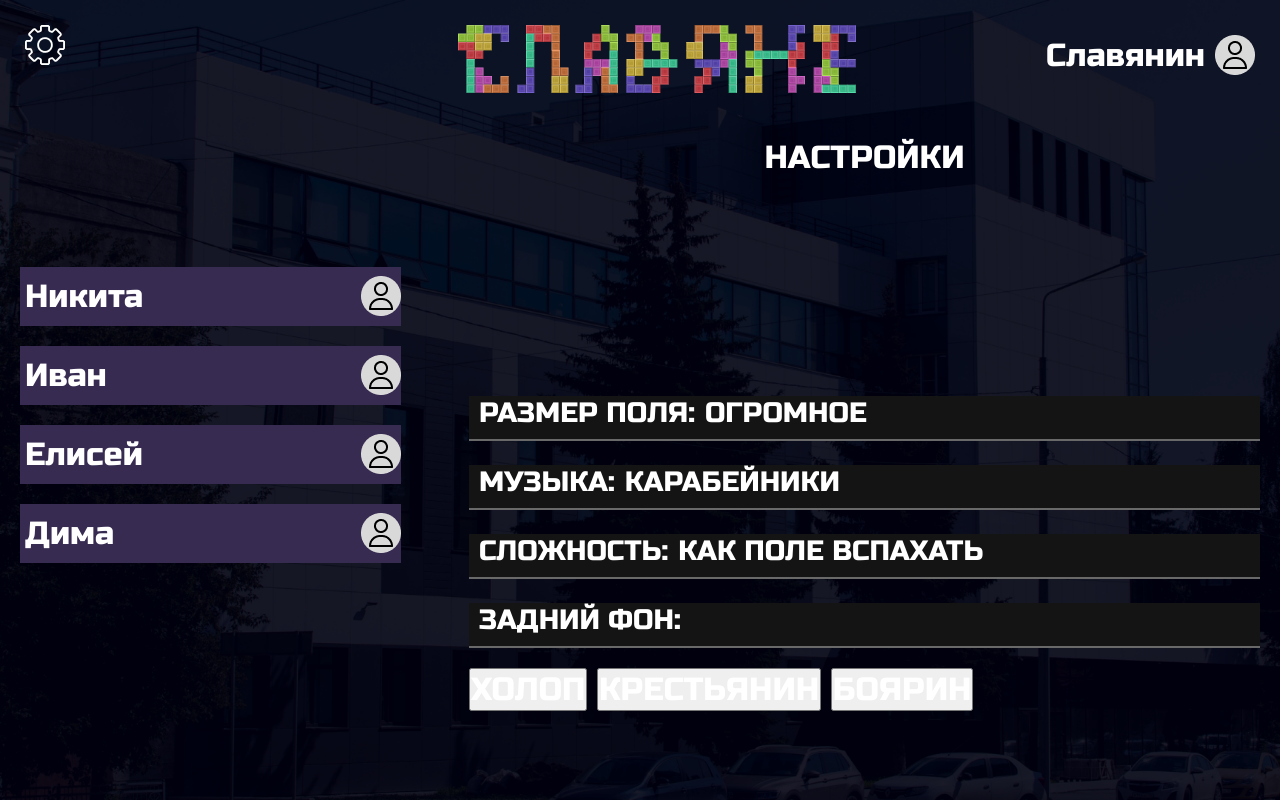
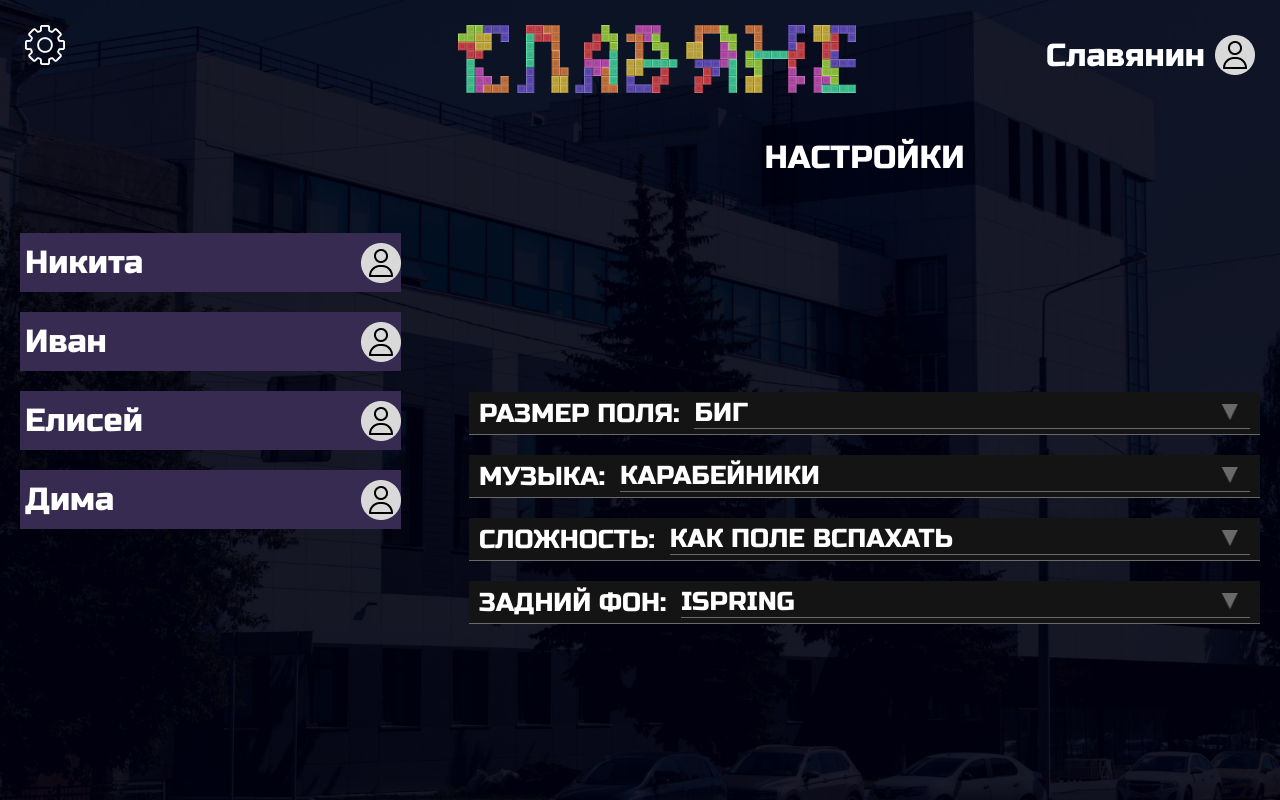
Before and after one commit to ivber0902/tetris, a PHP site: template templates/lobby.html.twig in a window 1280 px wide. Run offline with PHP 8.4, Linux system fonts and the light colour scheme; the template is opened without the code that fills it, so the values that code supplies are empty; some libraries are stand-ins or nearby versions.

Commit message:
сделал в лобби выбор настроек

```diff
--- a/public/css/lobby.css
+++ b/public/css/lobby.css
@@ -11,7 +11,7 @@
 .bg {
     height: 100vh;
     width: 100vw;
-    background: url("../images/bg.png") no-repeat;
+    background: url(/images/bg.png) no-repeat;
     background-size: cover;
 }
 
@@ -68,29 +68,74 @@
     width: 100%;
 }
 
-.settings__header{
+.settings__header
+{
     text-align: center;
     margin-bottom: 215px;
 }
+.settings__text
+{
+    padding-right: 15px;
+    white-space: nowrap;
+}
 
-.settings__text{
-    font-size: 28px;
-    padding-left: 10px;
+.wrapper-setting
+{
+    display: flex;
+    width: 100%;
+    justify-content: space-between;
+    align-items: center;
+}
 
+.triangle
+{
+    width: 17px;
+    height: 17px;
+    padding-right: 12px;
+}
+
+
+.settings__text-music,
+.settings__text-size,
+.settings__text-difficulty,
+.settings__text-bg,
+.settings__text
+{
+    font-size: 26px;
+}
+
+.setting
+{
+    max-width: 100%;
+    width: 100%;
+    box-sizing: border-box;
+
+}
+
+.line-settings
+{
+    border: none;
+    background-color: #696969;
+    height: 1px;
 }
 
 .settings__size,
 .settings__music,
 .settings__complexity,
-.settings__background{
+.settings__background
+{
     background-color: #141414;
-    display: inline-flex;
+    display: flex;
+    align-items: center;
     max-width: 1050px;
     width: 100%;
     height: 43px;
     text-align: left;
-    border-bottom: 2px solid #696969;
+    border-bottom: 1px solid #696969;
     margin-bottom: 20px;
+    box-sizing: border-box;
+    padding-right: 10px;
+    padding-left: 10px;
 }
 
 .user-profile{
@@ -151,3 +196,44 @@
     height: 1px;
     background-color: #243e25;
 }
+
+.list-settings
+{
+    position: absolute;
+    top: 0;
+    left: 0;
+    width: 100%;
+    height: 100%;
+    backdrop-filter: blur(10px);
+    display: none;
+    align-items: center;
+    justify-content: flex-end;
+}
+
+
+.menu__item {
+    width: 100%;
+    margin-top: 8px;
+    margin-bottom: 8px;
+    box-sizing: border-box;
+    padding: 9px;
+    display: flex;
+    flex-direction: column;
+    background-color: #1a161d;
+    border-top: 3px solid #453351;
+    border-left: 3px solid #392e40;
+    border-bottom: 3px solid #0a080b;
+}
+
+.item__title {
+    color: #dac8e7;
+}
+
+.item__subtitle {
+    color: #7c6b88;
+}
+
+.menu
+{
+    width: 80%;
+}
--- a/public/js/lobby.js
+++ b/public/js/lobby.js
@@ -1,10 +1,152 @@
+let settings = {
+    music: [
+        {
+        title: "Эхо во тьме",
+        description: "Мистическая и загадочная композиция, в которой звуки эха на фоне темноты создают атмосферу напряжения и тайны.",
+        link: "https://example.com/track1"
+        },
+        {
+        title: "Лунный вальс",
+        description: "Романтичная и нежная мелодия, напоминающая танец под лунным светом. Идеальный трек для вечернего романтического настроения.",
+        link: "https://example.com/track2"
+        },
+        {
+        title: "Путешествие во времени",
+        description: "Эпическая и кинематографичная музыка, создающая ощущение путешествия сквозь временные измерения и пространство.",
+        link: "https://example.com/track3"
+        },
+    ],
+    size: [
+        {
+            title: "ХОЛОП",
+            description: "МАЛЕНЬКИЙ РАЗМЕР ПОЛЯ И МЕДЛЕННАЯ ИГРА"
+        },
+        {
+            title: "КРЕСТЬЯНИН",
+            description: "КЛАССИЧЕСКИЕ РАЗМЕР ПОЛЯ И СКОРОСТЬ ИГРЫ"
+        },
+        {
+            title: "БОЯРИН",
+            description: "БОЛЬШОЙ РАЗМЕР ПОЛЯ И БЫСТРАЯ ИГРА"
+        }
+    ],
+    difficulty: [
+        {
+            title: "легко",
+            description: "игра для нубов"
+        },
+        {
+            title: "средний",
+            description: "ты уже что-то можешь"
+        },
+        {
+            title: "имбоссссибл",
+            description: "ты просто гений тетриса"
+        }
+    ],
+    bg: [
+        {
+            title: "Ispting",
+            description: "Фон компании Ispting"
+        },
+        {
+            title: "Политех",
+            description: "Фон первого корпуса"
+        },
+        {
+            title: "Йошкар-Ола",
+            description: "Фон йошкар-олы"
+        }
+    ],
+}
+
 addEventListener("DOMContentLoaded", (event) => {
     document.querySelector(".exit").addEventListener("click", (e) => close(e));
+    document.querySelector(".profile__avatar").addEventListener("click", (e) => open(e));
+    let selectSize = document.querySelector(".settings__size")
+    let selectMusic = document.querySelector(".settings__music")
+    let selectDifficulty = document.querySelector(".settings__complexity")
+    let selectBg = document.querySelector(".settings__background")
+    let listSettings = document.querySelector('.list-settings');
+    let menu = document.querySelector('.menu');
+    let inputSize = document.getElementById('size');
+    let inputMusic = document.getElementById('music');
+    let inputBg = document.getElementById('bg');
+    let inputDifficulty = document.getElementById('difficulty');
+
+    listSettings.addEventListener('click', ()=>{
+        listSettings.style.display = "none";
+        deleteMenuItem(menu)
+    })
+
+    selectSize.addEventListener('click', (e)=>{
+        listSettings.style.display = "flex"
+        settings.size.forEach((size)=>{
+            menu.appendChild(createMenuItem(size.title, size.description));
+        })
+        ChoiseSetting(settings.size, inputSize);
+    })
+    selectMusic.addEventListener('click', (e)=>{
+        listSettings.style.display = "flex"
+        settings.music.forEach((sound)=>{
+            menu.appendChild(createMenuItem(sound.title, sound.description));
+        })
+        ChoiseSetting(settings.music, inputMusic);
+    })
+    selectDifficulty.addEventListener('click', (e)=>{
+        listSettings.style.display = "flex"
+        settings.difficulty.forEach((difficulty)=>{
+            menu.appendChild(createMenuItem(difficulty.title, difficulty.description));
+        })
+        ChoiseSetting(settings.difficulty, inputDifficulty);
+    })
+    selectBg.addEventListener('click', (e)=>{
+        listSettings.style.display = "flex"
+        settings.bg.forEach((bg)=>{
+            menu.appendChild(createMenuItem(bg.title, bg.description));
+        })
+        ChoiseSetting(settings.bg, inputBg);
+    })
+
+    function ChoiseSetting(elem, input)
+{
+    let settings = document.querySelectorAll('.menu__item');
+    settings.forEach((btn, index)=>{
+        btn.addEventListener('click', ()=>{
+            listSettings.style.display = "none"
+            input.innerHTML = elem[index].title
+            deleteMenuItem(menu)
+        })
+    })
+}
+
 });
 
-addEventListener("DOMContentLoaded", (event) => {
-    document.querySelector(".profile__avatar").addEventListener("click", (e) => open(e));
-});
+
+function deleteMenuItem(menu) {
+    while (menu.firstChild) {
+        menu.removeChild(menu.firstChild);
+      }
+}
+
+function createMenuItem(title, subtitle) {
+
+    let div = document.createElement('div');
+    div.classList.add('menu__item');
+
+    let titleItme = document.createElement('p');
+    titleItme.classList.add('item__title');
+    titleItme.textContent = title;
+
+    let subtitleItem = document.createElement('p');
+    subtitleItem.classList.add('item__subtitle');
+    subtitleItem.textContent = subtitle;
+
+    div.appendChild(titleItme);
+    div.appendChild(subtitleItem);
+
+    return div;
+}
 
 function close(e)
 {
--- a/templates/lobby.html.twig
+++ b/templates/lobby.html.twig
@@ -36,28 +36,52 @@
                 </div>
             </div>
             <div class="settings">
-                <h1 class="settings__header">НАСТРОЙКИ</h1>
+                <p class="settings__header">НАСТРОЙКИ</p>
 
                 <div class="settings__size">
-                    <h1 class="settings__text">РАЗМЕР ПОЛЯ: </h1>
-                    <h1 class="settings__text">ОГРОМНОЕ</h1>
+                    <p class="settings__text">РАЗМЕР ПОЛЯ: </p>
+                    <div class="setting">
+                        <div class="wrapper-setting">
+                           <p id="size" class="settings__text-size">БИГ</p>
+                           <img class="triangle" src="/images/triangle.png">
+                        </div>
+                        <hr class="line-settings">
+                    </div>
                 </div>
                 <div class="settings__music">
-                    <h1 class="settings__text">МУЗЫКА: </h1>
-                    <h1 class="settings__text">КАРАБЕЙНИКИ</h1>
+                    <p class="settings__text">МУЗЫКА: </p>
+                    <div class="setting">
+                        <div class="wrapper-setting">
+                           <p id="music" class="settings__text-music">КАРАБЕЙНИКИ</p>
+                           <img class="triangle" src="/images/triangle.png">
+                        </div>
+                        <hr class="line-settings">
+                    </div>
                 </div>
                 <div class="settings__complexity">
-                    <h1 class="settings__text">СЛОЖНОСТЬ: </h1>
-                    <h1 class="settings__text">КАК ПОЛЕ ВСПАХАТЬ</h1>
+                    <p class="settings__text">СЛОЖНОСТЬ: </p>
+                    <div class="setting">
+                        <div class="wrapper-setting">
+                          <p id="difficulty" class="settings__text-difficulty">КАК ПОЛЕ ВСПАХАТЬ</p>
+                           <img class="triangle" src="/images/triangle.png">
+                        </div>
+                        <hr class="line-settings">
+                    </div>
                 </div>
                 <div class="settings__background">
-                    <h1 class="settings__text">ЗАДНИЙ ФОН: </h1>
+                    <p class="settings__text">ЗАДНИЙ ФОН: </p>
+                    <div class="setting">
+                        <div class="wrapper-setting">
+                           <p id="bg" class="settings__text-bg">ISPRING</p>
+                           <img class="triangle" src="/images/triangle.png">
+                        </div>
+                        <hr class="line-settings">
+                    </div>
                 </div>
-                <button class="link">ХОЛОП</button>
+                {# <button class="link">ХОЛОП</button>
                 <button class="link">КРЕСТЬЯНИН</button>
-                <button class="link">БОЯРИН</button>
+                <button class="link">БОЯРИН</button> #}
             </div>
-            {# <a href="/multiplayer">Начать игру</a> #}
         </div>
         <div class="user-profile">
             <div class="user-profile__header">
@@ -88,6 +112,10 @@
                 </div>
             </div>
         </div>
+        <div class="list-settings">
+            <div class="menu">
+            </div>
+        </div>
     </div>
 </body>
 <script src="/js/game/game-mode-multiplayer.js"></script>
```
Also changed, not shown: public/images/triangle.png (added).
